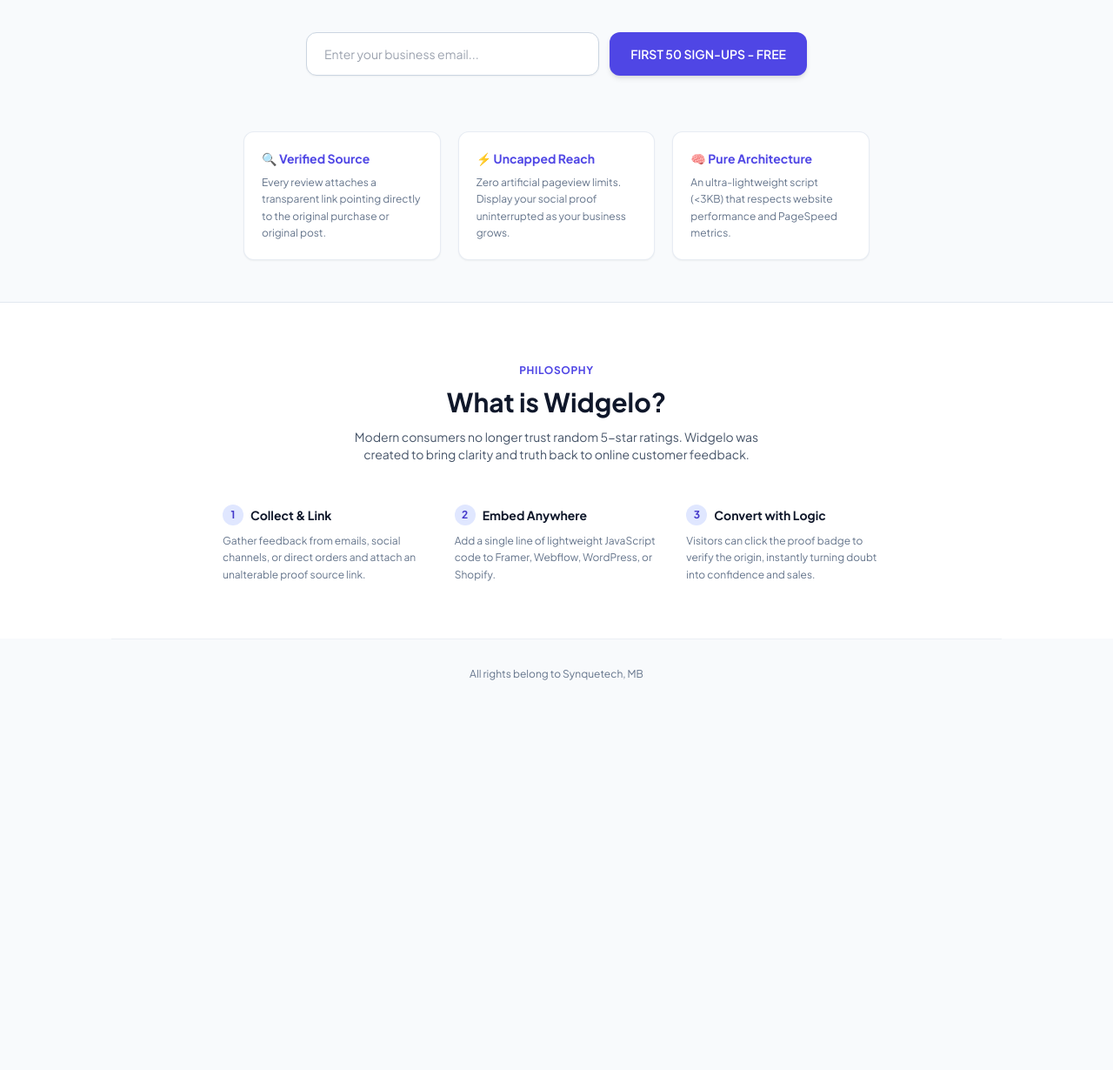
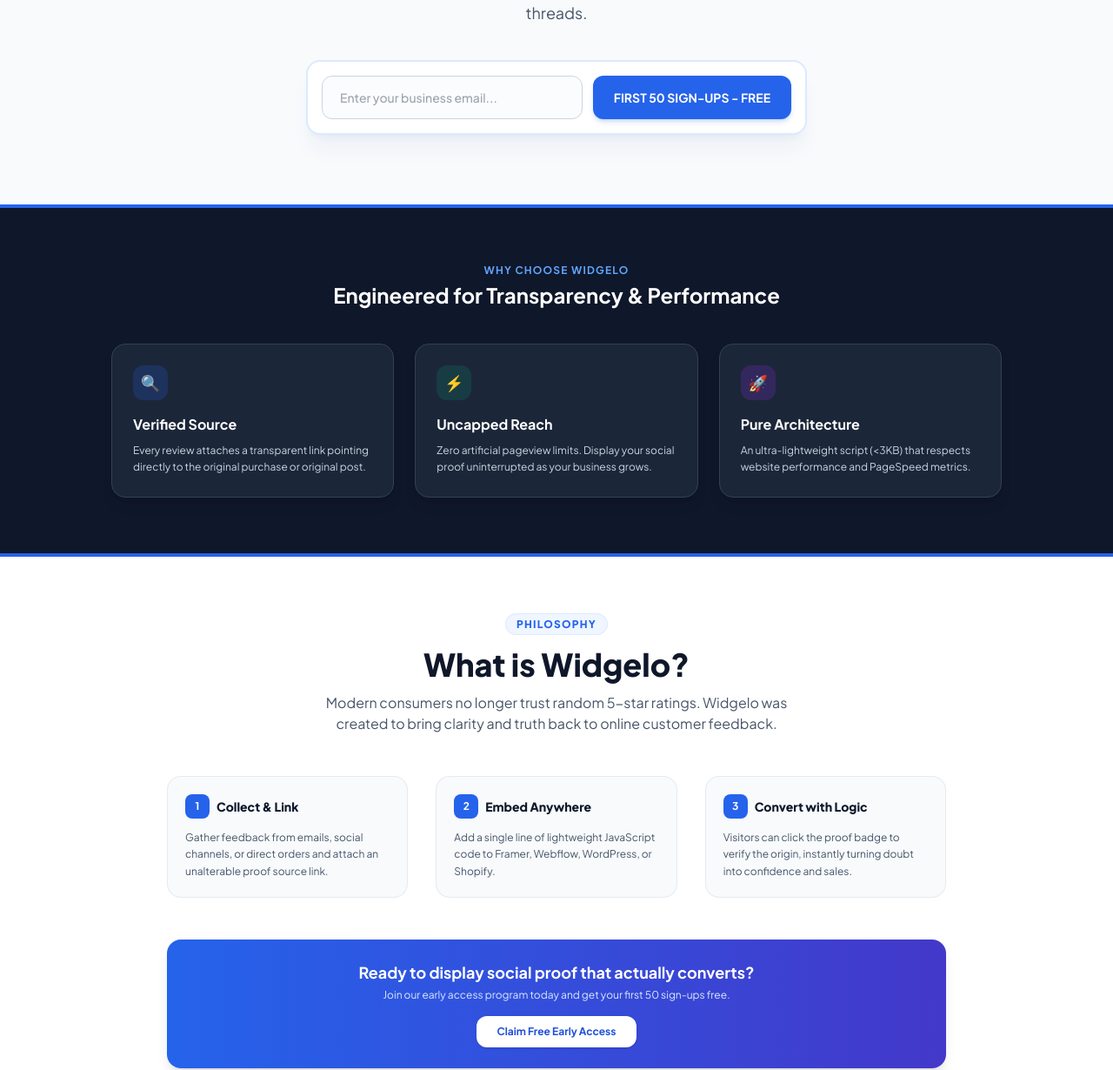
Before and after one commit to synquetech/widgelo-waitlist, a plain HTML site: page index.html in a window 1280 px wide. Shown: the part 425-1655 px from the top of the page at 87% size. Before the commit the page ends 1240 px from the top, so only its background shows below. Drawn offline with nearby package versions, Linux system fonts and the light colour scheme.

Commit message:
Update header and footer styles in index.html

```diff
--- a/index.html
+++ b/index.html
@@ -21,37 +21,37 @@
 <body class="bg-slate-50 text-slate-900 min-h-screen flex flex-col justify-between">
 
     <!-- Header / Navigation -->
-    <header class="max-w-5xl mx-auto w-full flex justify-between items-center p-6 md:px-12">
+    <header class="max-w-6xl mx-auto w-full flex justify-between items-center p-6 md:px-12">
         <div class="flex items-center gap-2">
             <span class="text-2xl font-extrabold tracking-tight text-slate-900">
-                widgelo<span class="text-indigo-600">.</span>
+                widgelo<span class="text-blue-600">.</span>
             </span>
         </div>
         <nav class="flex items-center gap-6">
-            <a href="#about" class="text-sm font-semibold text-slate-600 hover:text-indigo-600 transition">About</a>
-            <span class="text-xs font-medium px-3 py-1 bg-slate-200/60 text-slate-700 border border-slate-300/50 rounded-md">
-                Sage Framework 🧠
-            </span>
+            <a href="#about" class="text-sm font-bold text-slate-700 hover:text-blue-600 transition">About</a>
+            <a href="#waitlist" class="text-xs font-semibold px-4 py-2 bg-blue-600 hover:bg-blue-700 text-white rounded-lg transition shadow-sm">
+                Get Early Access
+            </a>
         </nav>
     </header>
 
-    <!-- Main Content -->
-    <main class="max-w-3xl mx-auto w-full text-center my-auto px-6 py-12">
-        <div class="inline-flex items-center gap-2 px-3.5 py-1.5 bg-indigo-50 border border-indigo-100 rounded-full text-indigo-700 text-xs font-semibold mb-8">
-            <span>Clarified & Verified Social Proof</span>
+    <!-- HERO SECTION (Light Background with Soft Gradient Accent) -->
+    <section id="waitlist" class="max-w-4xl mx-auto w-full text-center px-6 py-12 md:py-20">
+        <div class="inline-flex items-center gap-2 px-3.5 py-1.5 bg-blue-100/80 border border-blue-200 rounded-full text-blue-800 text-xs font-bold mb-8">
+            <span>✨ Clarified & Verified Social Proof</span>
         </div>
 
         <h1 class="text-4xl md:text-6xl font-extrabold tracking-tight text-slate-900 mb-6 leading-tight">
             Build Trust with <br />
-            <span class="text-indigo-600">Authentic Reviews.</span>
+            <span class="text-blue-600">Authentic Reviews.</span>
         </h1>
 
         <p class="text-lg text-slate-600 mb-10 max-w-xl mx-auto leading-relaxed">
             Eliminate skepticism. Display customer feedback backed by <strong>Verified Proof Links</strong> to real receipts, invoices, and social source threads.
         </p>
 
-        <!-- Waitlist Form -->
-        <div id="formContainer" class="max-w-xl mx-auto">
+        <!-- Waitlist Form Card -->
+        <div id="formContainer" class="max-w-xl mx-auto bg-white p-3 sm:p-4 rounded-2xl border-2 border-blue-100 shadow-xl shadow-blue-900/5">
             <form onsubmit="handleSubmit(event)">
                 <div class="flex flex-col sm:flex-row gap-3">
                     <input
@@ -59,12 +59,12 @@
                         id="emailInput"
                         required
                         placeholder="Enter your business email..."
-                        class="flex-1 px-5 py-3.5 rounded-xl border border-slate-300 bg-white text-slate-900 focus:outline-none focus:ring-2 focus:ring-indigo-600 shadow-sm text-sm"
+                        class="flex-1 px-5 py-3.5 rounded-xl border border-slate-300 bg-slate-50/50 text-slate-900 focus:outline-none focus:ring-2 focus:ring-blue-600 text-sm font-medium"
                     />
                     <button
                         type="submit"
                         id="submitBtn"
-                        class="px-6 py-3.5 bg-indigo-600 hover:bg-indigo-700 text-white font-semibold rounded-xl transition shadow-md whitespace-nowrap text-sm"
+                        class="px-6 py-3.5 bg-blue-600 hover:bg-blue-700 text-white font-bold rounded-xl transition shadow-md shadow-blue-600/20 whitespace-nowrap text-sm"
                     >
                         FIRST 50 SIGN-UPS - FREE
                     </button>
@@ -76,69 +76,90 @@
         <div id="successMessage" class="hidden p-4 bg-emerald-50 border border-emerald-200 text-emerald-800 rounded-xl max-w-md mx-auto font-medium text-sm">
             🎉 You're on the list! We'll notify you first when we launch.
         </div>
+    </section>
 
-        <!-- Sage Value Pillars -->
-        <div class="grid grid-cols-1 md:grid-cols-3 gap-5 mt-16 text-left">
-            <div class="bg-white p-5 rounded-xl border border-slate-200/80 shadow-sm">
-                <div class="text-indigo-600 font-bold mb-2 text-sm">🔍 Verified Source</div>
-                <p class="text-xs text-slate-500 leading-relaxed">Every review attaches a transparent link pointing directly to the original purchase or original post.</p>
+    <!-- FEATURES SECTION (Contrasting Dark Blue Background) -->
+    <section class="bg-slate-900 text-white py-16 px-6 md:px-12 border-y-4 border-blue-600">
+        <div class="max-w-5xl mx-auto">
+            <div class="text-center mb-10">
+                <h2 class="text-xs font-bold uppercase tracking-widest text-blue-400">Why Choose Widgelo</h2>
+                <p class="text-2xl font-bold text-white mt-1">Engineered for Transparency & Performance</p>
             </div>
-            <div class="bg-white p-5 rounded-xl border border-slate-200/80 shadow-sm">
-                <div class="text-indigo-600 font-bold mb-2 text-sm">⚡ Uncapped Reach</div>
-                <p class="text-xs text-slate-500 leading-relaxed">Zero artificial pageview limits. Display your social proof uninterrupted as your business grows.</p>
-            </div>
-            <div class="bg-white p-5 rounded-xl border border-slate-200/80 shadow-sm">
-                <div class="text-indigo-600 font-bold mb-2 text-sm">🧠 Pure Architecture</div>
-                <p class="text-xs text-slate-500 leading-relaxed">An ultra-lightweight script (&lt;3KB) that respects website performance and PageSpeed metrics.</p>
+
+            <div class="grid grid-cols-1 md:grid-cols-3 gap-6">
+                <div class="bg-slate-800/90 p-6 rounded-2xl border border-slate-700 shadow-lg">
+                    <div class="w-10 h-10 rounded-xl bg-blue-600/20 text-blue-400 flex items-center justify-center font-bold text-lg mb-4">🔍</div>
+                    <div class="text-white font-bold mb-2 text-base">Verified Source</div>
+                    <p class="text-xs text-slate-300 leading-relaxed">Every review attaches a transparent link pointing directly to the original purchase or original post.</p>
+                </div>
+                <div class="bg-slate-800/90 p-6 rounded-2xl border border-slate-700 shadow-lg">
+                    <div class="w-10 h-10 rounded-xl bg-emerald-600/20 text-emerald-400 flex items-center justify-center font-bold text-lg mb-4">⚡</div>
+                    <div class="text-white font-bold mb-2 text-base">Uncapped Reach</div>
+                    <p class="text-xs text-slate-300 leading-relaxed">Zero artificial pageview limits. Display your social proof uninterrupted as your business grows.</p>
+                </div>
+                <div class="bg-slate-800/90 p-6 rounded-2xl border border-slate-700 shadow-lg">
+                    <div class="w-10 h-10 rounded-xl bg-purple-600/20 text-purple-400 flex items-center justify-center font-bold text-lg mb-4">🚀</div>
+                    <div class="text-white font-bold mb-2 text-base">Pure Architecture</div>
+                    <p class="text-xs text-slate-300 leading-relaxed">An ultra-lightweight script (&lt;3KB) that respects website performance and PageSpeed metrics.</p>
+                </div>
             </div>
         </div>
-    </main>
+    </section>
 
-    <!-- About Section -->
-    <section id="about" class="bg-white border-t border-slate-200 py-16 px-6 md:px-12">
-        <div class="max-w-3xl mx-auto">
+    <!-- ABOUT SECTION (Clean White Background with Blue Accents) -->
+    <section id="about" class="bg-white py-16 px-6 md:px-12">
+        <div class="max-w-4xl mx-auto">
             <div class="text-center mb-12">
-                <span class="text-xs font-bold uppercase tracking-wider text-indigo-600">Philosophy</span>
-                <h2 class="text-2xl md:text-3xl font-bold text-slate-900 mt-2">What is Widgelo?</h2>
-                <p class="text-sm text-slate-600 mt-3 max-w-lg mx-auto">
+                <span class="text-xs font-extrabold uppercase tracking-widest text-blue-600 bg-blue-50 px-3 py-1 rounded-full border border-blue-100">Philosophy</span>
+                <h2 class="text-3xl md:text-4xl font-extrabold text-slate-900 mt-4">What is Widgelo?</h2>
+                <p class="text-base text-slate-600 mt-3 max-w-xl mx-auto">
                     Modern consumers no longer trust random 5-star ratings. Widgelo was created to bring clarity and truth back to online customer feedback.
                 </p>
             </div>
 
             <div class="grid grid-cols-1 md:grid-cols-3 gap-8">
-                <div class="space-y-2">
-                    <div class="text-sm font-bold text-slate-900 flex items-center gap-2">
-                        <span class="w-6 h-6 rounded-full bg-indigo-100 text-indigo-700 flex items-center justify-center text-xs font-bold">1</span>
+                <div class="space-y-3 p-5 rounded-2xl bg-slate-50 border border-slate-200/80">
+                    <div class="text-sm font-extrabold text-slate-900 flex items-center gap-2">
+                        <span class="w-7 h-7 rounded-lg bg-blue-600 text-white flex items-center justify-center text-xs font-bold">1</span>
                         Collect & Link
                     </div>
-                    <p class="text-xs text-slate-500 leading-relaxed">
+                    <p class="text-xs text-slate-600 leading-relaxed">
                         Gather feedback from emails, social channels, or direct orders and attach an unalterable proof source link.
                     </p>
                 </div>
-                <div class="space-y-2">
-                    <div class="text-sm font-bold text-slate-900 flex items-center gap-2">
-                        <span class="w-6 h-6 rounded-full bg-indigo-100 text-indigo-700 flex items-center justify-center text-xs font-bold">2</span>
+                <div class="space-y-3 p-5 rounded-2xl bg-slate-50 border border-slate-200/80">
+                    <div class="text-sm font-extrabold text-slate-900 flex items-center gap-2">
+                        <span class="w-7 h-7 rounded-lg bg-blue-600 text-white flex items-center justify-center text-xs font-bold">2</span>
                         Embed Anywhere
                     </div>
-                    <p class="text-xs text-slate-500 leading-relaxed">
+                    <p class="text-xs text-slate-600 leading-relaxed">
                         Add a single line of lightweight JavaScript code to Framer, Webflow, WordPress, or Shopify.
                     </p>
                 </div>
-                <div class="space-y-2">
-                    <div class="text-sm font-bold text-slate-900 flex items-center gap-2">
-                        <span class="w-6 h-6 rounded-full bg-indigo-100 text-indigo-700 flex items-center justify-center text-xs font-bold">3</span>
+                <div class="space-y-3 p-5 rounded-2xl bg-slate-50 border border-slate-200/80">
+                    <div class="text-sm font-extrabold text-slate-900 flex items-center gap-2">
+                        <span class="w-7 h-7 rounded-lg bg-blue-600 text-white flex items-center justify-center text-xs font-bold">3</span>
                         Convert with Logic
                     </div>
-                    <p class="text-xs text-slate-500 leading-relaxed">
+                    <p class="text-xs text-slate-600 leading-relaxed">
                         Visitors can click the proof badge to verify the origin, instantly turning doubt into confidence and sales.
                     </p>
                 </div>
+            </div>
+
+            <!-- Callout Banner -->
+            <div class="mt-12 bg-gradient-to-r from-blue-600 to-indigo-700 rounded-2xl p-6 text-white text-center shadow-lg">
+                <h3 class="text-lg font-bold">Ready to display social proof that actually converts?</h3>
+                <p class="text-xs text-blue-100 mt-1 mb-4">Join our early access program today and get your first 50 sign-ups free.</p>
+                <a href="#waitlist" class="inline-block px-6 py-2.5 bg-white text-blue-700 hover:bg-blue-50 font-bold text-xs rounded-xl transition shadow">
+                    Claim Free Early Access
+                </a>
             </div>
         </div>
     </section>
 
     <!-- Footer -->
-    <footer class="max-w-5xl mx-auto w-full text-center text-xs text-slate-500 py-8 border-t border-slate-200/60 px-6">
+    <footer class="bg-slate-900 text-slate-400 text-center text-xs py-8 border-t border-slate-800 px-6">
         All rights belong to Synquetech, MB
     </footer>
 
```
